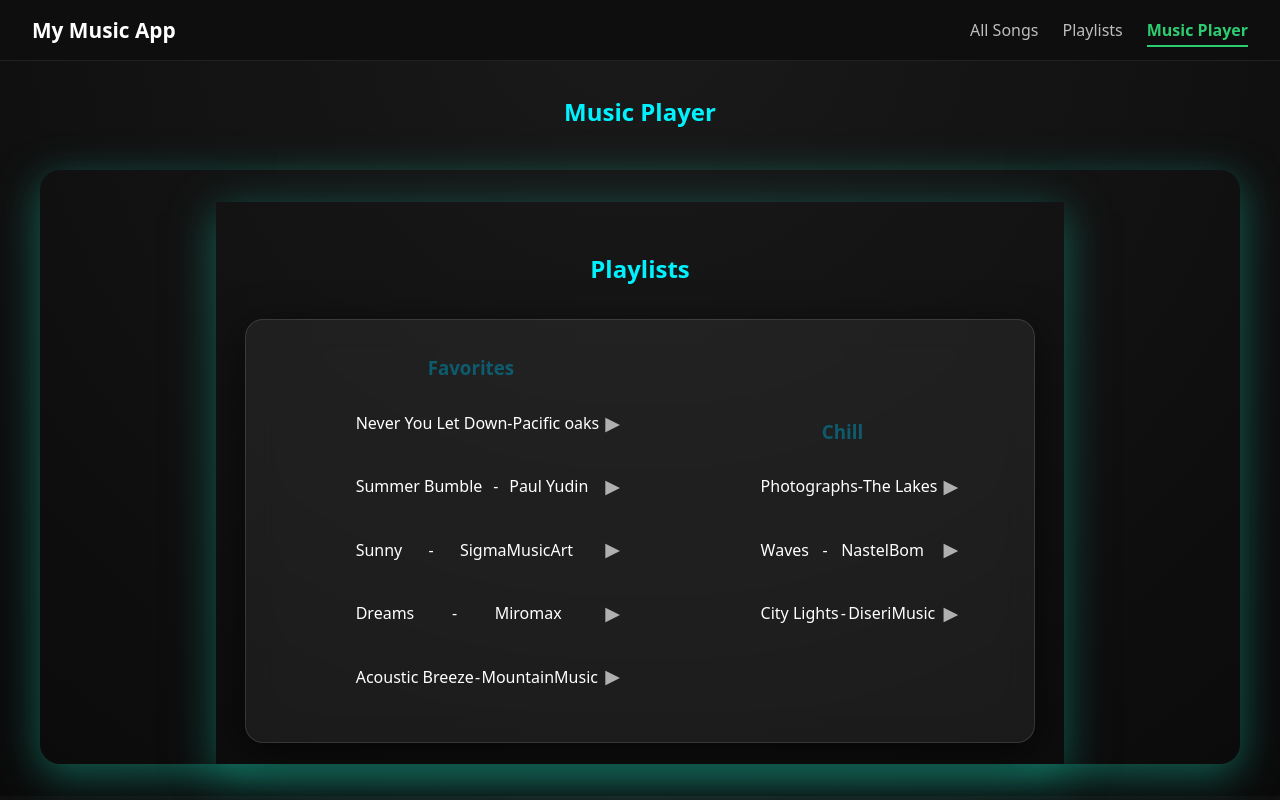
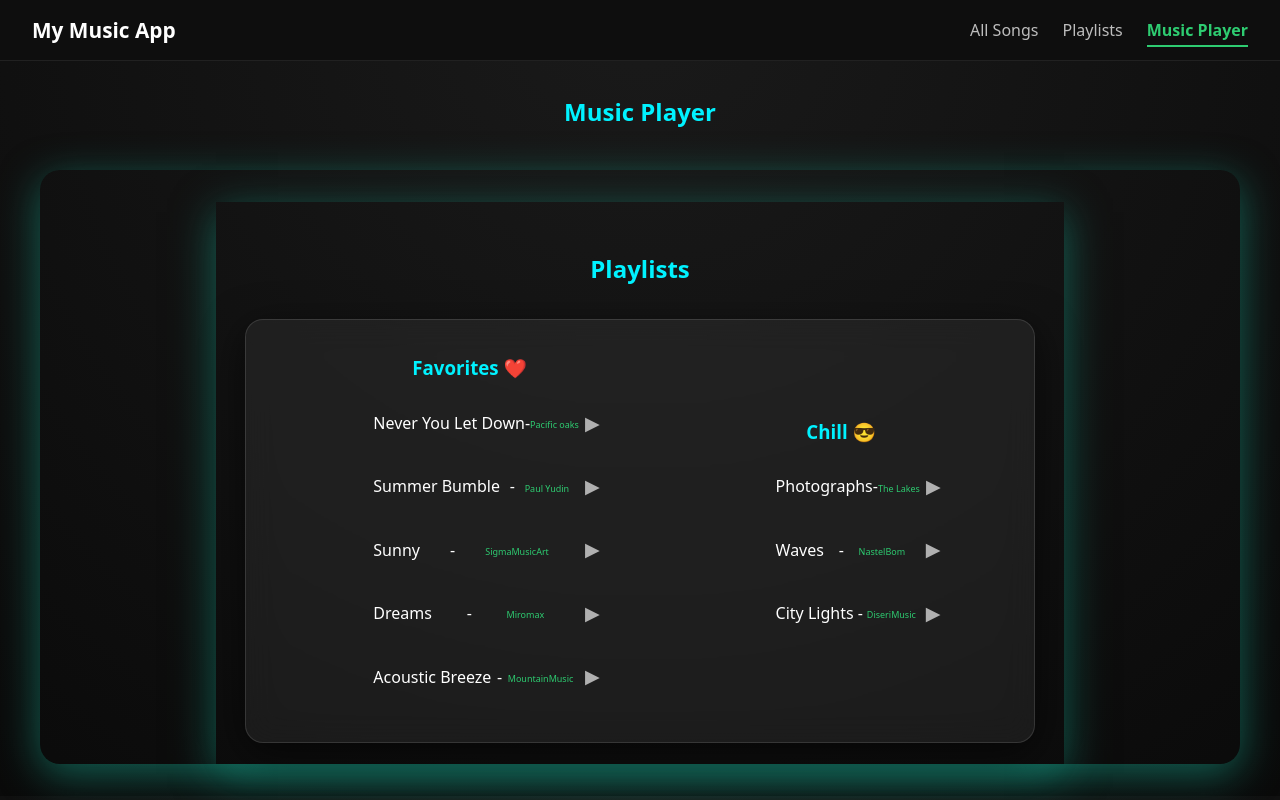
Before and after one commit to ALMA-DEV914/Paly-it-on, a React (Vite) app: page /music in a window 1280 px wide. Built offline with nearby package versions, Linux system fonts and the light colour scheme.

Commit message:
update colors of h3

```diff
--- a/src/assets/components/Playlists.jsx
+++ b/src/assets/components/Playlists.jsx
@@ -5,8 +5,8 @@ export const Playlists = ({ onSelectSong, currentSong }) => {
   const { listSongs } = useMusic();
 
   const [playlists] = useState([
-    { id: 1, name: "Favorites", songIds: [1, 3, 5, 7, 8] },
-    { id: 2, name: "Chill", songIds: [2, 4, 6] },
+    { id: 1, name: "Favorites ❤️", songIds: [1, 3, 5, 7, 8] },
+    { id: 2, name: "Chill 😎", songIds: [2, 4, 6] },
   ]);
 
   return (
@@ -31,7 +31,7 @@ export const Playlists = ({ onSelectSong, currentSong }) => {
                     onClick={() => onSelectSong(song)}
                   >
                     <span>{song.title}</span>  { " - " }
-                     <span>{song.artist}</span>
+                     <span className="artist">{song.artist}</span>
                     <button>▶</button>
                   </li>
                 );
--- a/src/index.css
+++ b/src/index.css
@@ -124,7 +124,7 @@ h2 {
 }
 .playlist-card h3 {
   margin: 0.8rem 0 0.4rem;
-  color: #0e5b6e;
+  color: #00f2ff;
 }
 .playlist-card p {
   color: var(--text-muted);
@@ -239,6 +239,11 @@ h2 {
 .song-info span {
   font-size: 0.85rem;
   color: var(--text-muted);
+}
+.artist {
+  margin-top: 0.2rem;
+  color: var(--accent);
+  font-size: xx-small;
 }
 
 .song-item button {
```
